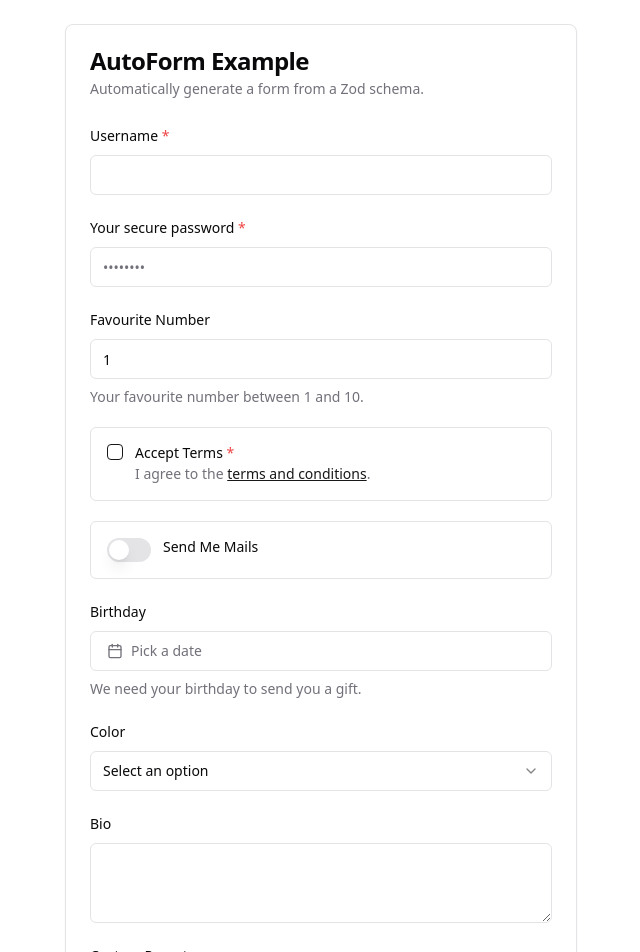
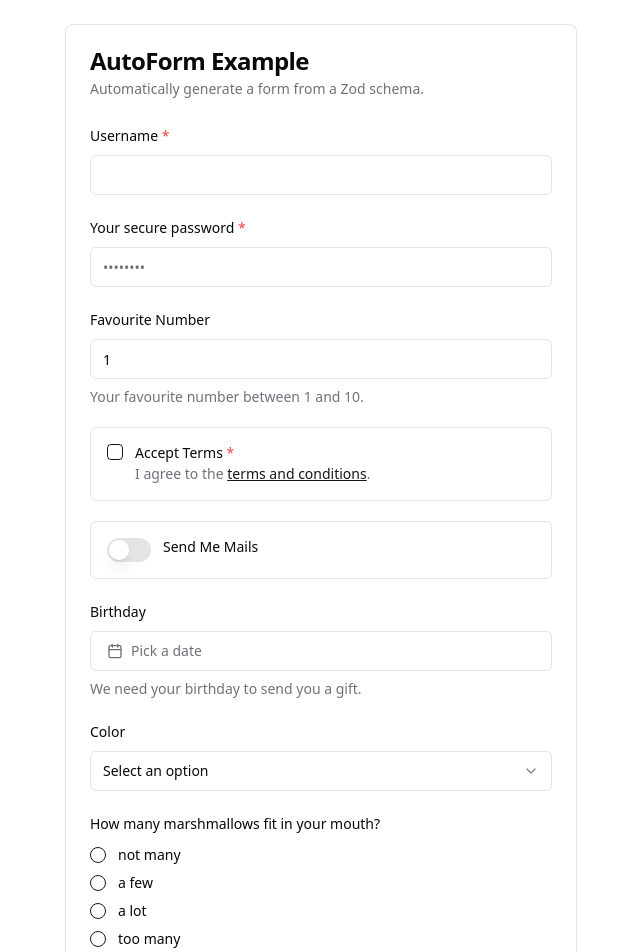
Before and after one commit to vantezzen/auto-form, a React (Vite) app: page / in a window 1280 px wide. Shown: the top 952 px of the page, without its empty margins (319-959 px from the left). Built offline with nearby package versions, Linux system fonts and the light colour scheme.

Commit message:
Add radio group support

```diff
--- a/src/components/ui/auto-form.tsx
+++ b/src/components/ui/auto-form.tsx
@@ -37,6 +37,7 @@ import {
   AccordionItem,
   AccordionTrigger,
 } from "./accordion";
+import { RadioGroup, RadioGroupItem } from "./radio-group";
 
 /**
  * Beautify a camelCase string.
@@ -304,6 +305,43 @@ function AutoFormSwitch({
   );
 }
 
+function AutoFormRadioGroup({
+  label,
+  isRequired,
+  field,
+  zodItem,
+  fieldProps,
+}: AutoFormInputComponentProps) {
+  const values = (zodItem as unknown as z.ZodEnum<any>)._def.values;
+
+  return (
+    <FormItem className="space-y-3">
+      <FormLabel>
+        {label}
+        {isRequired && <span className="text-destructive"> *</span>}
+      </FormLabel>
+      <FormControl>
+        <RadioGroup
+          onValueChange={field.onChange}
+          defaultValue={field.value}
+          className="flex flex-col space-y-1"
+          {...fieldProps}
+        >
+          {values.map((value: any) => (
+            <FormItem className="flex items-center space-x-3 space-y-0">
+              <FormControl>
+                <RadioGroupItem value={value} />
+              </FormControl>
+              <FormLabel className="font-normal">{value}</FormLabel>
+            </FormItem>
+          ))}
+        </RadioGroup>
+      </FormControl>
+      <FormMessage />
+    </FormItem>
+  );
+}
+
 function AutoFormDate({
   label,
   isRequired,
@@ -375,6 +413,7 @@ const INPUT_COMPONENTS = {
   checkbox: AutoFormCheckbox,
   date: AutoFormDate,
   select: AutoFormEnum,
+  radio: AutoFormRadioGroup,
   switch: AutoFormSwitch,
   textarea: AutoFormTextarea,
   fallback: AutoFormInput,
--- a/src/examples/Basics.tsx
+++ b/src/examples/Basics.tsx
@@ -53,6 +53,11 @@ const formSchema = z.object({
   birthday: z.coerce.date().optional(),
 
   color: z.enum(["red", "green", "blue"]),
+
+  // Another enum example
+  marshmallows: z
+    .enum(["not many", "a few", "a lot", "too many"])
+    .describe("How many marshmallows fit in your mouth?"),
 
   bio: z
     .string()
@@ -130,6 +135,10 @@ function Basics() {
                   fieldType: "textarea",
                 },
 
+                marshmallows: {
+                  fieldType: "radio",
+                },
+
                 customParent: {
                   renderParent: ({ children }) => (
                     <div className="flex items-end gap-3">
```
Also changed, not shown: 1 other file (tests, documents, lock files or other folders).
